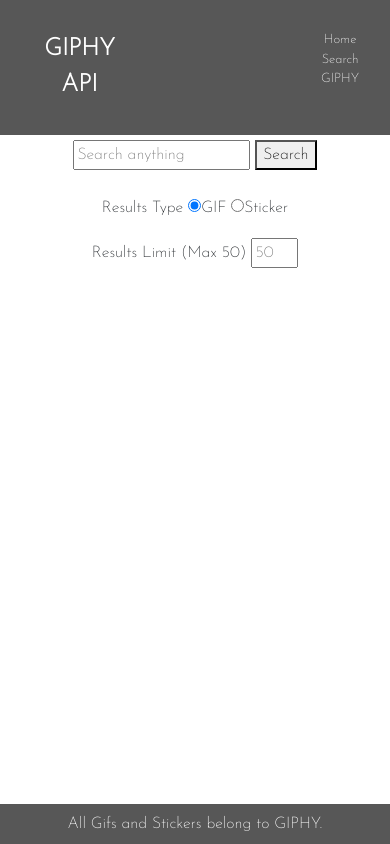
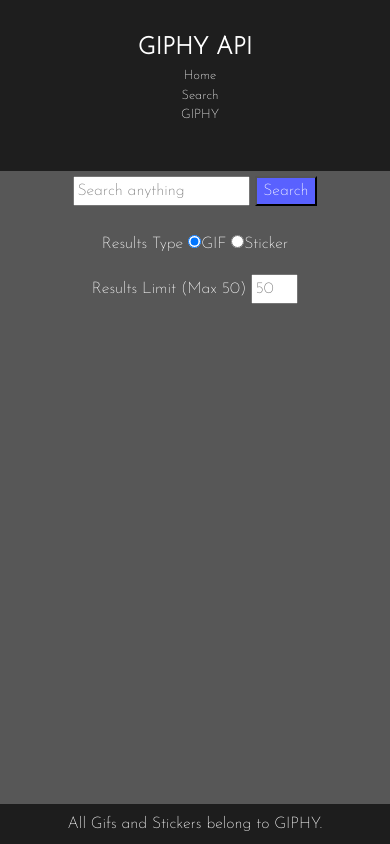
Before and after one commit to andrewkerr3956/Project-2, a plain HTML site: page index.html in a window 390 px wide. Drawn offline with nearby package versions, Linux system fonts and the light colour scheme.

Commit message:
Removed output.css (style.css is now fully utilizing SASS stylesheet). Also, add some new colors to the background of the body as well as the search button. Responsive design complete. Wireframes have been added.

```diff
--- a/css/style.scss
+++ b/css/style.scss
@@ -1,8 +1,16 @@
 $bgcolor: rgba(0,0,0,0.657);
+$white-text: white;
+$center: center;
+$flex: flex;
+$rowwrap: wrap row;
+$full: 100%;
+$none: 0;
 body {
-    margin: 0;
-    padding: 0;
+    margin: $none;
+    padding: $none;
     font-family: 'Josefin Sans', sans-serif;
+    background: $bgcolor;
+    color: $white-text;
 }
 
 .float-left {
@@ -18,14 +26,7 @@ header {
     max-height: 20%;
 }
 
-$white-text: white;
-$center: center;
-$flex: flex;
-$rowwrap: wrap row;
-$full: 100%;
-
 nav {
-    color: $white-text;
     strong {
         font-size: x-large;
     }
@@ -37,13 +38,12 @@ nav {
         list-style-type: none;
         margin-left: 20px;
         a {
+            text-decoration: none;
             color: $white-text;
-            text-decoration: none;
-
         }
         a:hover {
+            text-decoration: none;
             color: $white-text;
-            text-decoration: none;
         }
     }
 }
@@ -55,7 +55,7 @@ nav {
     .nav-item {
         display: inline-flex;
         align-content: $center;
-        padding: 0;
+        padding: $none;
     }
 }
 
@@ -66,11 +66,8 @@ nav {
     flex-flow: $rowwrap;
     .flex-item {
         align-content: $center;
-        flex-shrink: 2;
-        flex-grow: 5;
         margin: 10px;
-        max-height: 30%;
-        max-width: 30%;
+        flex-basis: 30%;
         .card-footer {
             color: black;
         }
@@ -87,6 +84,10 @@ nav {
         flex-basis: 80%;
         margin: 5px;
     }
+    button {
+        background: #5961FF;
+        color: $white-text;
+    }
 }
 
 footer {
@@ -95,24 +96,34 @@ footer {
     padding: 8px;
     width: $full;
     position: fixed;
-    bottom: 0;
-    color: $white-text;
+    bottom: $none;
 }
 
 @media screen and (max-width: 576px) {
     .flex-item {
-        max-width: 80%;
+        flex-basis: $full!important;
     }
 
     nav ul {
         display: block!important;
+        li {
+            justify-content: $center;
+            text-align: $center;
+            margin-right: 50px;
+            padding: $none;
+        }
     }
     .nav-container {
         align-content: $center;
+        text-align: $center;
+        justify-content: $center;
         flex-flow: $rowwrap;
         .nav-item {
-            align-self: $center;
-            width: 30%;
+            justify-content: $center;
+            text-align: $center;
+            flex-basis: $full;
+            margin: $none;
+            padding: $none;
         }
     }
 }
--- a/index.html
+++ b/index.html
@@ -10,7 +10,7 @@
     <link rel="stylesheet" href="https://maxcdn.bootstrapcdn.com/bootstrap/4.0.0/css/bootstrap.min.css" />
     <!--Google Font-->
     <link href="https://fonts.googleapis.com/css2?family=Josefin+Sans:wght@200&display=swap" rel="stylesheet">
-    <link rel='stylesheet' href='css/output.css' />
+    <link rel='stylesheet' href='css/style.css' />
 </head>
 
 <body>
```
Also changed, not shown: Wireframes/Desktop_Wireframe.png (added), Wireframes/Mobile_Wireframe.png (added), css/output.css (deleted), css/style.css, 2 other files.
